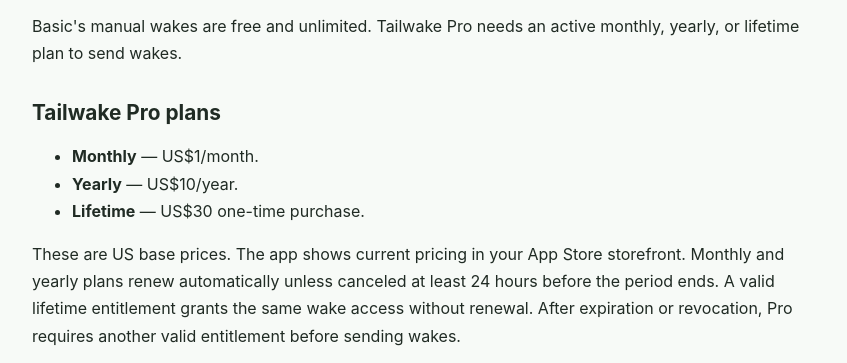
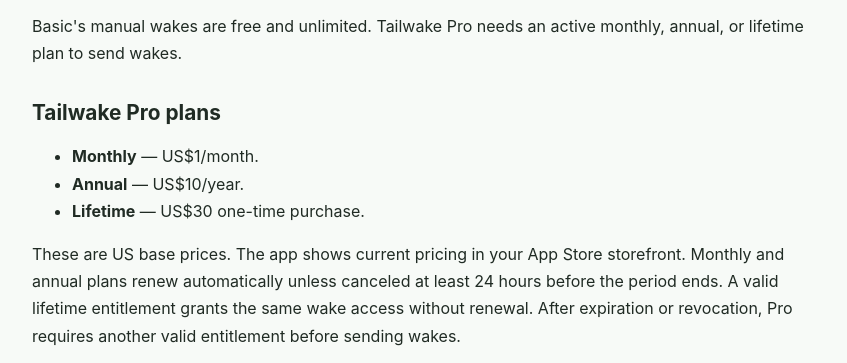
Before and after one commit to cp529414/Tailwake, a plain HTML site: page docs/support/index.html in a window 1280 px wide. Shown: the part 421-784 px from the top of the page, 216-1063 px from the left. Drawn offline with Linux system fonts and the light colour scheme.

Commit message:
Use "annual" instead of "yearly" in the guide and published pages
Co-Authored-By: Claude Sonnet 5.5 <noreply@anthropic.com>

```diff
--- a/docs/support/index.html
+++ b/docs/support/index.html
@@ -47,14 +47,14 @@
 </tr>
 </tbody>
 </table>
-<p>Basic's manual wakes are free and unlimited. Tailwake Pro needs an active monthly, yearly, or lifetime plan to send wakes.</p>
+<p>Basic's manual wakes are free and unlimited. Tailwake Pro needs an active monthly, annual, or lifetime plan to send wakes.</p>
 <h2>Tailwake Pro plans</h2>
 <ul>
 <li><strong>Monthly</strong> — US$1/month.</li>
-<li><strong>Yearly</strong> — US$10/year.</li>
+<li><strong>Annual</strong> — US$10/year.</li>
 <li><strong>Lifetime</strong> — US$30 one-time purchase.</li>
 </ul>
-<p>These are US base prices. The app shows current pricing in your App Store storefront. Monthly and yearly plans renew automatically unless canceled at least 24 hours before the period ends. A valid lifetime entitlement grants the same wake access without renewal. After expiration or revocation, Pro requires another valid entitlement before sending wakes.</p>
+<p>These are US base prices. The app shows current pricing in your App Store storefront. Monthly and annual plans renew automatically unless canceled at least 24 hours before the period ends. A valid lifetime entitlement grants the same wake access without renewal. After expiration or revocation, Pro requires another valid entitlement before sending wakes.</p>
 <p>Optional tips are <strong>US$10</strong> and <strong>US$30</strong>. Tips support development and leave wake access unchanged.</p>
 <h2>Restore or redeem</h2>
 <p>In Tailwake Pro, open the info menu and choose <strong>Plans</strong>, or open the support screen. There you can choose <strong>Restore Purchases</strong> using the original Apple Account, <strong>Redeem Offer Code</strong> if you received an Apple offer code, or <strong>Manage Subscriptions</strong>. Apple handles billing and refunds. See the <a href="https://cp529414.github.io/Tailwake/terms/">Terms of Use</a>.</p>
```
Also changed, not shown: docs/index.html (+2 -2 lines), docs/terms/index.html (+1 -1 lines), 5 other files.
